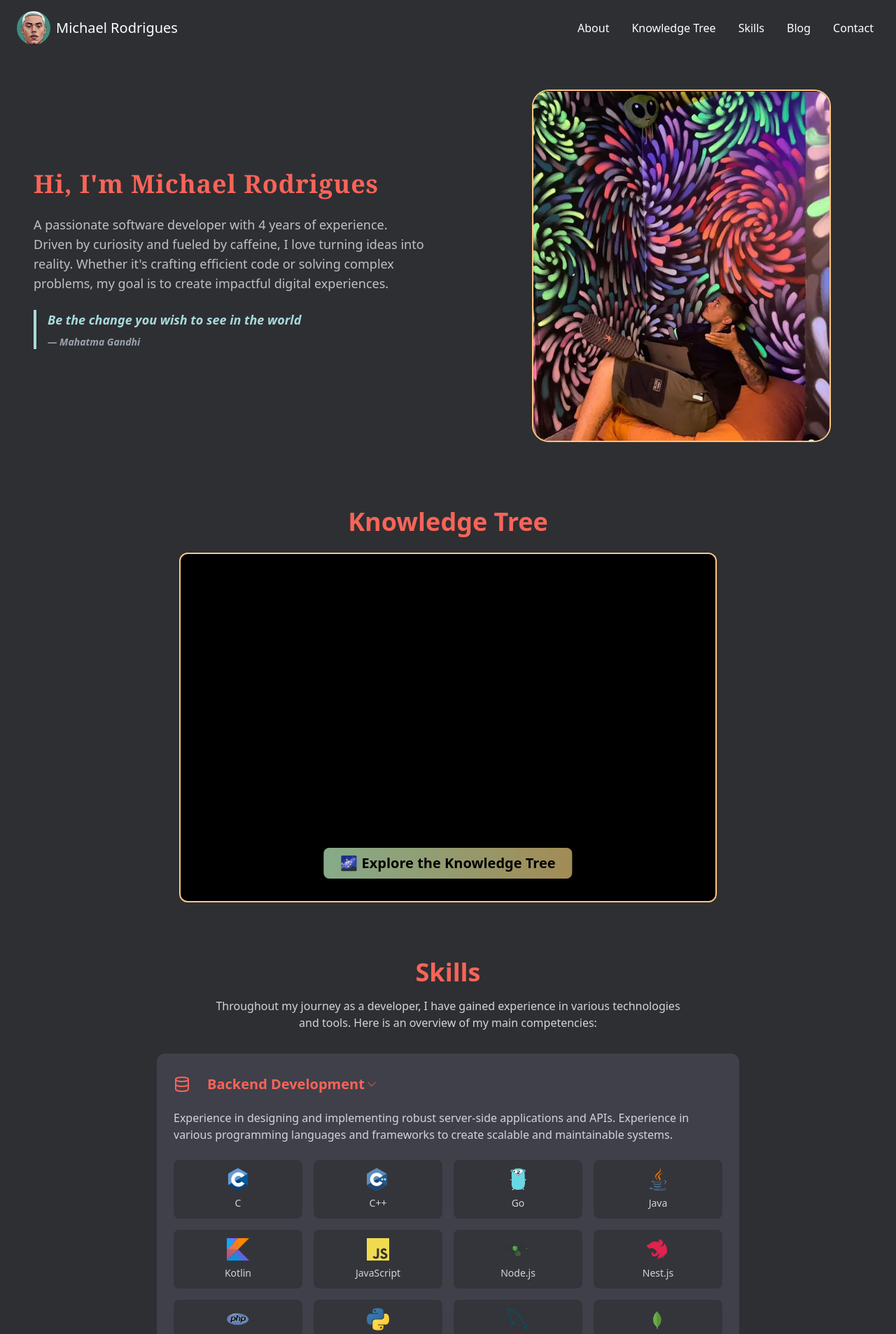
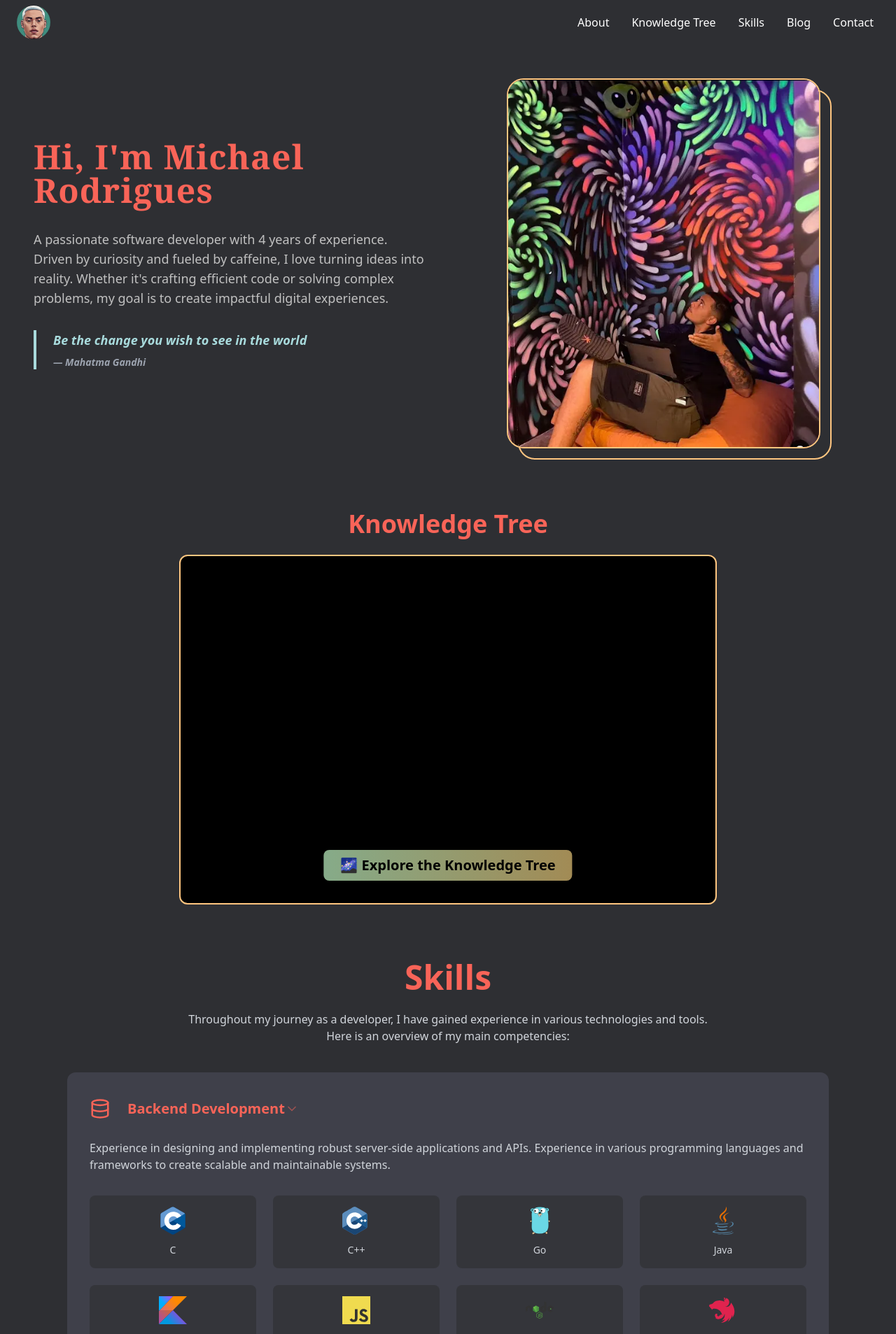
Before and after one commit to michaelrodriguess/michael-dev, a Next.js app: page / in a window 1280 px wide. Shown: the top 1907 px of the page at 70% size. Built offline with nearby package versions, Linux system fonts and the light colour scheme.

Commit message:
chore: add about section component and improving responsiveness

```diff
--- a/package.json
+++ b/package.json
@@ -11,13 +11,13 @@
   "dependencies": {
     "@radix-ui/react-select": "^2.1.2",
     "clsx": "^2.1.1",
+    "framer-motion": "^11.11.9",
     "lucide-react": "^0.453.0",
     "next": "14.2.8",
     "next-themes": "^0.3.0",
     "react": "^18",
     "react-dom": "^18",
     "react-icons": "^5.3.0",
-    "shadcn-ui": "^0.9.2",
     "three": "^0.168.0"
   },
   "devDependencies": {
--- a/src/app/page.tsx
+++ b/src/app/page.tsx
@@ -1,10 +1,11 @@
 import React from "react";
-import Image from "next/image";
+// import Image from "next/image";
 import MultiverseScene from "../components/MultiverseScene";
 import { projectData } from "../lib/projectData";
 import Header from "@/components/Header";
 import SkillsSection from "@/components/SkillsSection";
 import ContactSection from "@/components/ContactSection";
+import AboutSection from "@/components/AboutSection";
 
 export default function Home() {
   return (
@@ -12,50 +13,7 @@ export default function Home() {
       <div className="min-h-screen">
         <Header />
 
-        <section
-          id="about"
-          className="py-8 lg:py-12 flex items-center justify-center"
-        >
-          <div className="container mx-auto px-4 flex flex-col lg:flex-row items-center gap-10">
-            <div className="w-full lg:w-1/2 p-4 sm:p-6 lg:p-8 text-center lg:text-left">
-              <h2 className="text-3xl sm:text-4xl lg:text-4xl font-extrabold mb-6 text-[#F96458] tracking-wide font-serif">
-                Hi, I&apos;m Michael Rodrigues
-              </h2>
-              <p className="text-base sm:text-lg mb-6 leading-relaxed text-[#C1C1C1] font-light">
-                A passionate software developer with 4 years of experience.
-                Driven by curiosity and fueled by caffeine, I love turning ideas
-                into reality. Whether it&apos;s crafting efficient code or
-                solving complex problems, my goal is to create impactful digital
-                experiences.
-              </p>
-              <blockquote className="border-l-4 border-[#A8DADC] pl-4 italic text-lg font-semibold text-[#A8DADC] mb-6">
-                Be the change you wish to see in the world
-                <span className="block mt-2 text-sm text-gray-400">
-                  — Mahatma Gandhi
-                </span>
-              </blockquote>
-            </div>
-
-            <div className="pl-20 w-full sm:w-2/3 md:w-1/2 lg:w-1/2 xl:w-5/12 max-lg:hidden">
-              <div
-                className="relative border-2 border-[#FFC680] rounded-3xl overflow-hidden"
-                style={{ display: "inline-block", maxWidth: "100%" }}
-              >
-                <Image
-                  src="/sobreMaik.webp"
-                  alt="About Michael Rodrigues"
-                  width={800}
-                  height={500}
-                  style={{
-                    maxHeight: "500px",
-                    width: "100%",
-                    objectFit: "contain",
-                  }}
-                />
-              </div>
-            </div>
-          </div>
-        </section>
+        <AboutSection />
 
         <section
           id="knowledge-tree"
@@ -69,9 +27,7 @@ export default function Home() {
           </div>
         </section>
 
-        <section id="skills" className="py-5 sm:py-10 lg:py-">
-          <SkillsSection />
-        </section>
+        <SkillsSection />
 
         <ContactSection />
       </div>
--- /dev/null
+++ b/src/components/AboutSection.tsx
@@ -0,0 +1,52 @@
+import React from "react";
+import Image from "next/image";
+
+const AboutSection = () => {
+  return (
+    <section
+      id="about"
+      className="relative py-8 lg:py-12 flex items-center bg-[#2E2F33]"
+    >
+      <div className="container mx-auto px-4 relative">
+        <div className="flex flex-col lg:flex-row items-center gap-12">
+          <div className="w-full lg:w-1/2 p-6 lg:p-8">
+            <h2 className="text-3xl sm:text-4xl lg:text-5xl font-extrabold mb-8 text-[#F96458] tracking-wide font-serif">
+              Hi, I&apos;m Michael Rodrigues
+            </h2>
+            <p className="text-base sm:text-lg mb-8 leading-relaxed text-[#C1C1C1] font-light">
+              A passionate software developer with 4 years of experience. Driven
+              by curiosity and fueled by caffeine, I love turning ideas into
+              reality. Whether it&apos;s crafting efficient code or solving
+              complex problems, my goal is to create impactful digital
+              experiences.
+            </p>
+            <blockquote className="border-l-4 border-[#A8DADC] pl-6 italic text-lg font-semibold text-[#A8DADC] mb-6">
+              Be the change you wish to see in the world
+              <span className="block mt-2 text-sm text-gray-400">
+                — Mahatma Gandhi
+              </span>
+            </blockquote>
+          </div>
+
+          <div className="hidden md:block w-full md:w-1/2 lg:w-5/12">
+            <div className="relative max-w-md mx-auto">
+              <div className="absolute inset-0 border-2 border-[#FFC680] rounded-3xl transform translate-x-4 translate-y-4" />
+
+              <div className="relative border-2 border-[#FFC680] rounded-3xl overflow-hidden">
+                <Image
+                  src="/sobreMaik.webp"
+                  alt="About Michael Rodrigues"
+                  width={500}
+                  height={400}
+                  className="object-contain w-full h-auto"
+                />
+              </div>
+            </div>
+          </div>
+        </div>
+      </div>
+    </section>
+  );
+};
+
+export default AboutSection;
--- a/src/components/Header.tsx
+++ b/src/components/Header.tsx
@@ -31,7 +31,7 @@ const Header: React.FC = () => {
   };
 
   return (
-    <header className="relative flex flex-col md:flex-row items-center justify-between px-4 md:px-6 py-4 text-white">
+    <header className="relative flex flex-col md:flex-row items-center justify-between px-4 md:px-6 py-2 text-white">
       <div className="w-full md:w-auto flex items-center justify-between">
         <div className="flex items-center">
           <Image
@@ -41,9 +41,6 @@ const Header: React.FC = () => {
             height={48}
             className="rounded-full object-cover"
           />
-          <div className="ml-2 text-lg md:text-xl whitespace-nowrap">
-            Michael Rodrigues
-          </div>
         </div>
 
         <button
@@ -54,7 +51,7 @@ const Header: React.FC = () => {
           {isMenuOpen ? (
             <IoCloseOutline className="w-6 h-6" />
           ) : (
-            <CiMenuBurger className="w-6 h-6 " />
+            <CiMenuBurger className="w-6 h-6" />
           )}
         </button>
       </div>
@@ -80,17 +77,11 @@ const Header: React.FC = () => {
       </nav>
 
       <div
-        className={`
-          fixed md:hidden top-20 right-0
-          bg-[#2A2B30] shadow-xl z-40
-          transform transition-all duration-300 ease-in-out
-          rounded-l-xl
-          ${
-            isMenuOpen
-              ? "translate-x-0 opacity-100"
-              : "translate-x-full opacity-0"
-          }
-        `}
+        className={`fixed md:hidden top-20 right-0 bg-[#2A2B30] shadow-xl z-40 transform transition-all duration-300 ease-in-out rounded-l-xl ${
+          isMenuOpen
+            ? "translate-x-0 opacity-100"
+            : "translate-x-full opacity-0"
+        }`}
       >
         <div className="py-4">
           <nav className="flex flex-col">
--- a/src/components/SkillsSection.tsx
+++ b/src/components/SkillsSection.tsx
@@ -68,21 +68,22 @@ const SkillsSection = () => {
   };
 
   return (
-    <div className="max-w-4xl mx-auto px-4 sm:px-6 md:px-8">
-      <h2 className="text-3xl md:text-4xl font-bold mb-4 text-center text-[#F96458]">
+    <section id="skills" className="py-2 sm:py-5 lg:py-10">
+      <div className="max-w-6xl mx-auto px-4 sm:px-6 md:px-8">
+        <h2 className="text-3xl md:text-5xl font-bold mb-6 text-center text-[#F96458]">
           Skills
         </h2>
-      <p className="text-gray-300 text-center mb-8 max-w-2xl mx-auto">
+        <p className="text-gray-300 text-center mb-10 max-w-3xl mx-auto">
           Throughout my journey as a developer, I have gained experience in
           various technologies and tools. Here is an overview of my main
           competencies:
         </p>
 
-      <div className="bg-[#3F404A] rounded-xl p-4 sm:p-6 transition-all">
-        <div className="flex items-center gap-3 mb-4">
+        <div className="bg-[#3F404A] rounded-xl p-6 sm:p-8 transition-all">
+          <div className="flex items-center gap-3 mb-6">
             {React.createElement(skillsData[activeCategory].icon, {
-            className: "text-[#F96458] ",
-            size: 24,
+              className: "text-[#F96458]",
+              size: 30,
             })}
             <Select
               value={activeCategory}
@@ -90,7 +91,7 @@ const SkillsSection = () => {
                 setActiveCategory(value)
               }
             >
-            <SelectTrigger className="bg-transparent border-none shadow-none hover:bg-[#34353A] transition-colors text-[#F96458] font-semibold text-lg md:text-xl w-auto ">
+              <SelectTrigger className="bg-transparent border-none shadow-none hover:bg-[#34353A] transition-colors text-[#F96458] font-semibold text-lg md:text-xl w-auto">
                 <SelectValue defaultValue={activeCategory}>
                   {skillsData[activeCategory].title}
                 </SelectValue>
@@ -104,7 +105,7 @@ const SkillsSection = () => {
                   >
                     <div className="flex items-center gap-2">
                       {React.createElement(value.icon, {
-                      size: 16,
+                        size: 18,
                       })}
                       <span>{value.title}</span>
                     </div>
@@ -113,21 +114,21 @@ const SkillsSection = () => {
               </SelectContent>
             </Select>
           </div>
-        <p className="text-gray-300 mb-6 text-sm md:text-base">
+          <p className="text-gray-300 mb-8 text-sm md:text-base">
             {skillsData[activeCategory].description}
           </p>
-        <div className="grid grid-cols-3 sm:grid-cols-3 md:grid-cols-3 lg:grid-cols-4 gap-4">
+          <div className="grid grid-cols-2 sm:grid-cols-3 lg:grid-cols-4 gap-6">
             {skillsData[activeCategory].skills.map((skill, index) => (
               <div
                 key={index}
-              className="flex flex-col items-center p-2 sm:p-3 bg-[#34353A] rounded-lg hover:bg-[#45464F] transition-colors"
+                className="flex flex-col items-center p-3 sm:p-4 bg-[#34353A] rounded-lg hover:bg-[#45464F] transition-colors"
               >
                 <Image
                   src={skill.icon}
                   alt={skill.name}
-                width={24}
-                height={24}
-                className="w-6 h-6 sm:w-8 sm:h-8 mb-2"
+                  width={28}
+                  height={28}
+                  className="w-8 h-8 sm:w-10 sm:h-10 mb-3"
                 />
                 <span className="text-xs sm:text-sm text-gray-300 text-center">
                   {skill.name}
@@ -137,6 +138,7 @@ const SkillsSection = () => {
           </div>
         </div>
       </div>
+    </section>
   );
 };
 
```
Also changed, not shown: 1 other file (tests, documents, lock files or other folders). Lines whose indentation alone changed are shown as unchanged.
